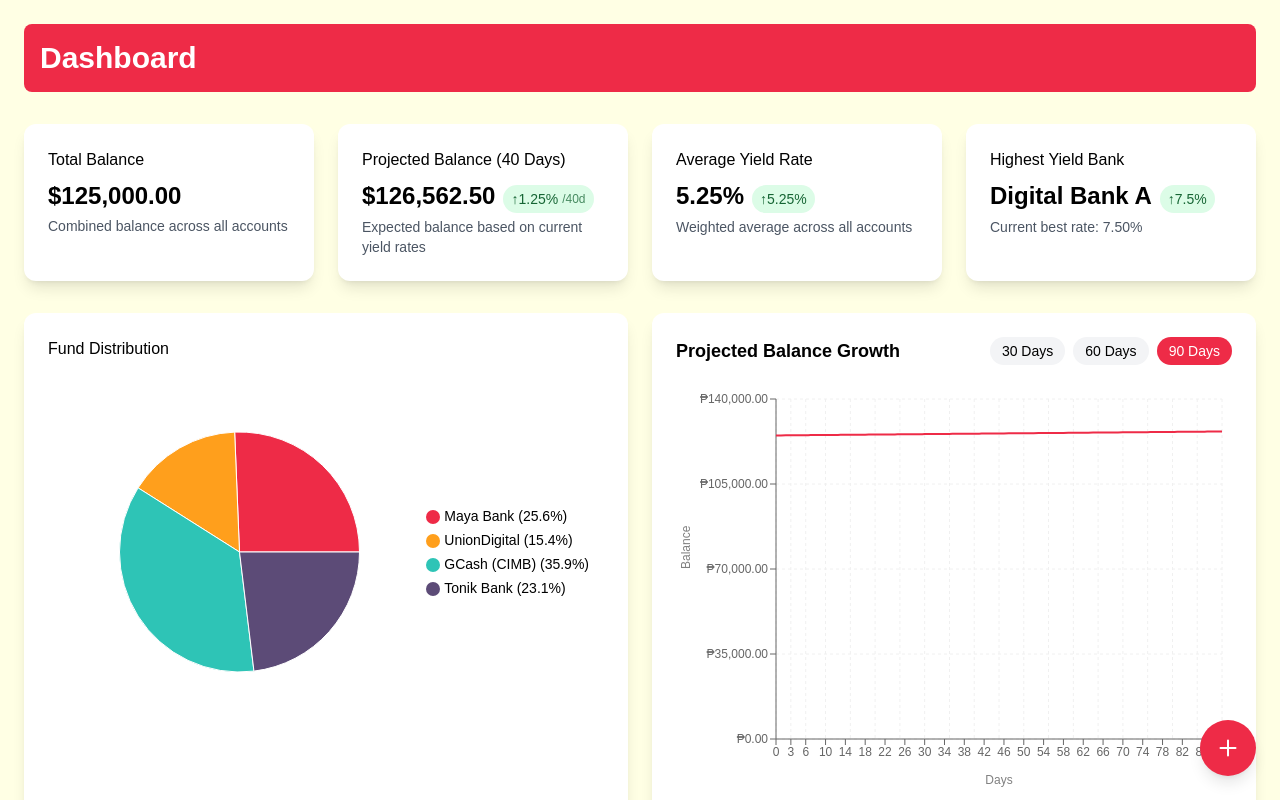
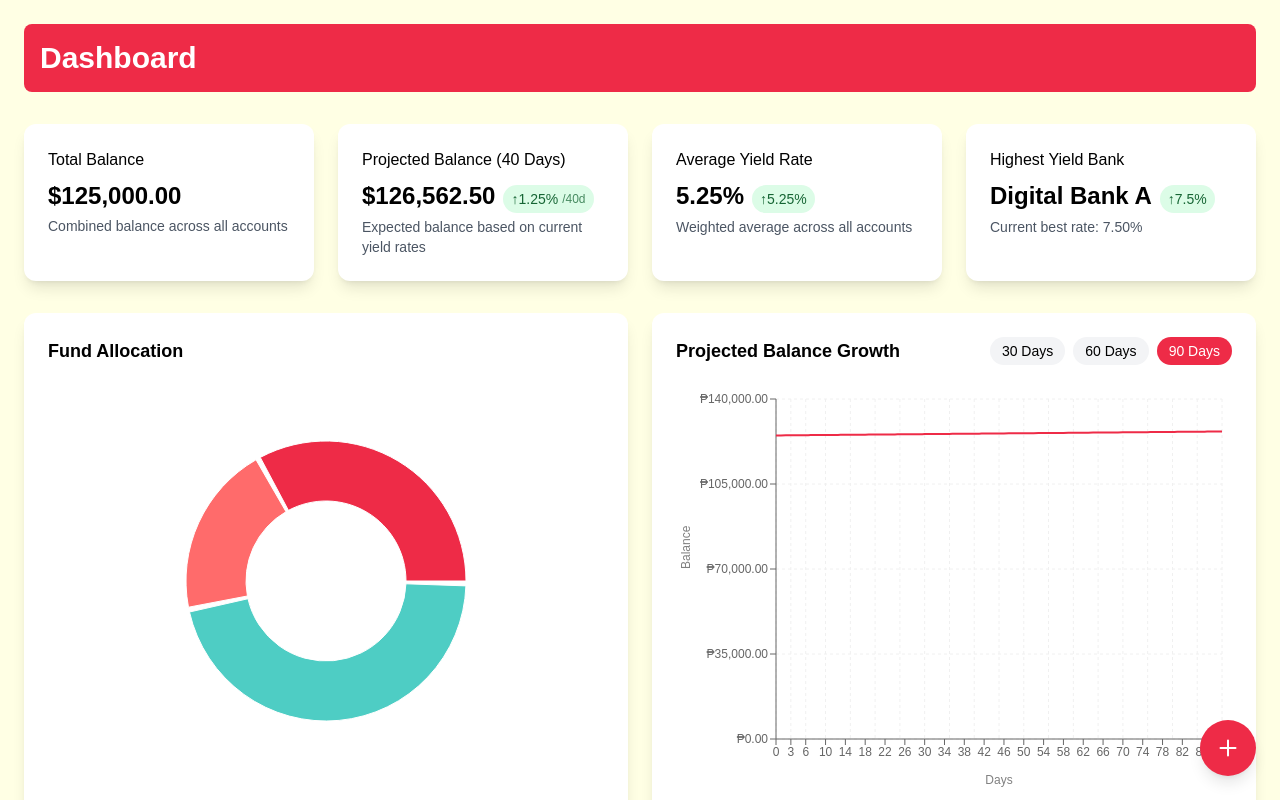
Before and after one commit to andrewnms/yield_hunter_v2, a Next.js app: page /dashboard in a window 1280 px wide. Shown: the top 800 px of the page. Built offline with nearby package versions, Linux system fonts and the light colour scheme.

Commit message:
Fixed the Pie Chart

```diff
--- a/components/dashboard/Dashboard.tsx
+++ b/components/dashboard/Dashboard.tsx
@@ -35,14 +35,6 @@ const ProjectedSavingsChart = dynamic(
   }
 );
 
-// Dummy bank data for the pie chart
-const bankData = [
-  { name: "Maya Bank", balance: 50000 },
-  { name: "UnionDigital", balance: 30000 },
-  { name: "GCash (CIMB)", balance: 70000 },
-  { name: "Tonik Bank", balance: 45000 },
-];
-
 interface DashboardProps {
   data: {
     totalBalance: number;
@@ -68,7 +60,7 @@ const Dashboard = ({ data }: DashboardProps) => {
 
       <div className="mt-8">
         <div className="grid grid-cols-1 lg:grid-cols-2 gap-6 mb-8">
-          <FundAllocationChart data={bankData} />
+          <FundAllocationChart />
           <ProjectedSavingsChart
             initialBalance={data.totalBalance}
             annualYieldRate={data.averageYield}
--- a/components/dashboard/FundAllocationChart.tsx
+++ b/components/dashboard/FundAllocationChart.tsx
@@ -1,54 +1,52 @@
 'use client';
 
-import { useMemo } from 'react';
-import { PieChart, Pie, Cell, ResponsiveContainer, Tooltip, Legend } from 'recharts';
-import { formatCurrency } from '@/lib/formatters';
+import { PieChart, Pie, Cell, ResponsiveContainer, Tooltip } from 'recharts';
+import { useBankAccountStore } from '@/store/bankAccountStore';
 
-interface BankData {
-  name: string;
-  balance: number;
-}
+const COLORS = [
+  '#EE2B47', // Primary color
+  '#FF6B6B',
+  '#4ECDC4',
+  '#45B7D1',
+  '#96CEB4',
+  '#FFEEAD',
+  '#D4A5A5',
+  '#9FA8DA',
+  '#FFE0B2',
+  '#A5D6A7',
+];
 
-interface FundAllocationChartProps {
-  data: BankData[];
-  loading?: boolean;
-}
+export default function FundAllocationChart() {
+  const { accounts } = useBankAccountStore();
 
-// Predefined colors for the pie chart segments
-const COLORS = ['#EE2B47', '#FF9F1C', '#2EC4B6', '#5C4B77', '#8D6A9F'];
+  const data = accounts.map((account, index) => ({
+    name: account.name,
+    value: account.balance,
+    color: COLORS[index % COLORS.length],
+  }));
 
-const FundAllocationChart = ({ data, loading = false }: FundAllocationChartProps) => {
-  const chartData = useMemo(() => {
-    const total = data.reduce((sum, item) => sum + item.balance, 0);
-    return data.map(item => ({
-      name: item.name,
-      value: item.balance,
-      percentage: ((item.balance / total) * 100).toFixed(1)
-    }));
-  }, [data]);
+  const totalBalance = accounts.reduce((sum, account) => sum + account.balance, 0);
 
-  if (loading) {
-    return (
-      <div className="animate-pulse bg-white rounded-xl shadow-lg p-6 min-h-[400px]">
-        <div className="h-4 bg-gray-200 rounded w-1/4 mb-8"></div>
-        <div className="flex justify-center items-center h-[300px]">
-          <div className="w-48 h-48 rounded-full bg-gray-200"></div>
-        </div>
-      </div>
-    );
-  }
+  const formatCurrency = (value: number) => {
+    return new Intl.NumberFormat('en-PH', {
+      style: 'currency',
+      currency: 'PHP',
+      maximumFractionDigits: 2,
+    }).format(value);
+  };
 
   const CustomTooltip = ({ active, payload }: any) => {
     if (active && payload && payload.length) {
       const data = payload[0].payload;
+      const percentage = ((data.value / totalBalance) * 100).toFixed(1);
       return (
-        <div className="bg-white p-4 shadow-lg rounded-lg border border-gray-100">
+        <div className="bg-white p-3 shadow-lg rounded-lg border border-gray-100">
           <p className="font-medium text-black">{data.name}</p>
-          <p className="text-sm text-gray-600">
+          <p className="text-sm text-black">
             Balance: {formatCurrency(data.value)}
           </p>
-          <p className="text-sm text-gray-600">
-            Allocation: {data.percentage}%
+          <p className="text-sm text-primary">
+            {percentage}% of total
           </p>
         </div>
       );
@@ -57,41 +55,28 @@ const FundAllocationChart = ({ data, loading = false }: FundAllocationChartProps
   };
 
   return (
-    <div className="bg-white rounded-xl shadow-lg p-6 min-h-[400px]">
-      <h3 className="text-black font-medium mb-4">Fund Distribution</h3>
-      <ResponsiveContainer width="100%" height={350}>
+    <div className="bg-white rounded-xl shadow-lg p-6">
+      <h3 className="text-lg font-semibold mb-4 text-black">Fund Allocation</h3>
+      <div className="h-[400px] w-full">
+        <ResponsiveContainer width="100%" height="100%">
           <PieChart>
             <Pie
-            data={chartData}
+              data={data}
               cx="50%"
               cy="50%"
-            labelLine={false}
-            outerRadius={120}
-            fill="#8884d8"
+              innerRadius={80}
+              outerRadius={140}
+              paddingAngle={2}
               dataKey="value"
             >
-            {chartData.map((entry, index) => (
-              <Cell
-                key={`cell-${index}`}
-                fill={COLORS[index % COLORS.length]}
-              />
+              {data.map((entry, index) => (
+                <Cell key={index} fill={entry.color} />
               ))}
             </Pie>
             <Tooltip content={<CustomTooltip />} />
-          <Legend
-            layout="vertical"
-            align="right"
-            verticalAlign="middle"
-            formatter={(value, entry: any) => (
-              <span className="text-sm text-black">
-                {value} ({entry.payload.percentage}%)
-              </span>
-            )}
-          />
           </PieChart>
         </ResponsiveContainer>
       </div>
+    </div>
   );
-};
-
-export default FundAllocationChart;
+}
```
Lines whose indentation alone changed are shown as unchanged.
